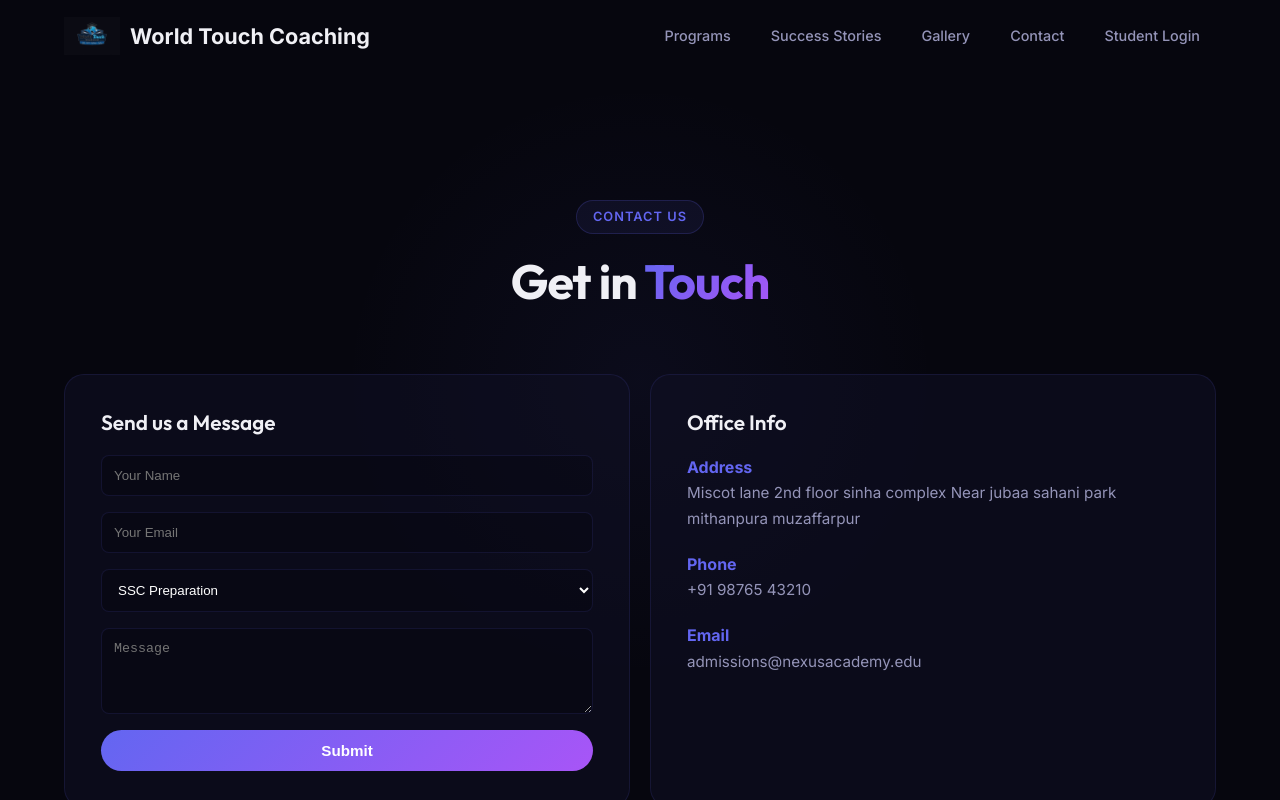
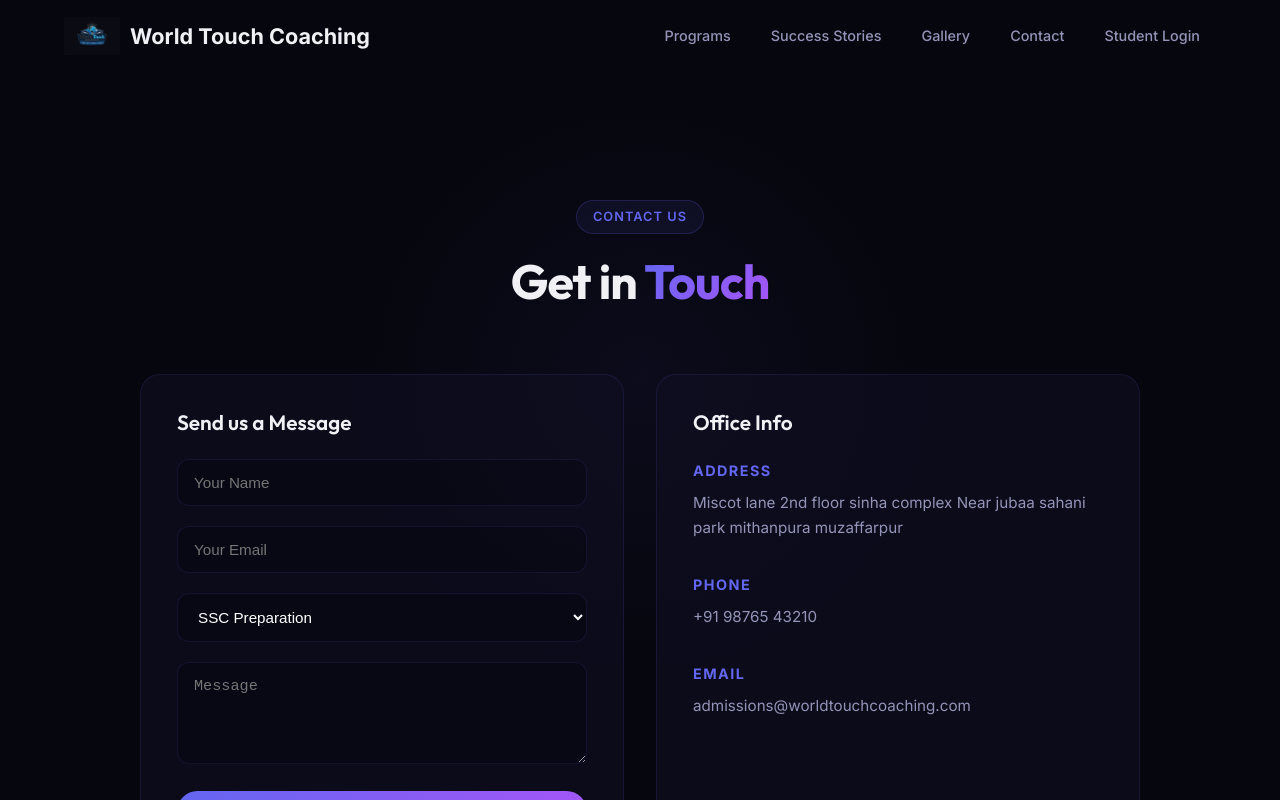
Before and after one commit to imam-haris/Academy, a Next.js app: page /contact in a window 1280 px wide. Shown: the top 800 px of the page. Built offline with nearby package versions, Linux system fonts and the light colour scheme.

Commit message:
update-in-css

```diff
--- a/app/contact/page.tsx
+++ b/app/contact/page.tsx
@@ -29,13 +29,18 @@ export default function Page() {
               <h2 className="section-title">Get in <span className="gradient-text">Touch</span></h2>
             </div>
 
-            <div className="features-grid" style={{ gridTemplateColumns: '1fr 1fr' }}>
+            <div className="contact-grid">
               <div className="feature-card animate-on-scroll">
                 <h3>Send us a Message</h3>
-                <form style={{ display: 'flex', flexDirection: 'column', gap: '16px', marginTop: '20px' }}>
-                  <input type="text" placeholder="Your Name" style={{ background: 'rgba(0,0,0,0.2)', border: '1px solid var(--border-color)', padding: '12px', borderRadius: 'var(--radius-sm)', color: 'white' }} />
-                  <input type="email" placeholder="Your Email" style={{ background: 'rgba(0,0,0,0.2)', border: '1px solid var(--border-color)', padding: '12px', borderRadius: 'var(--radius-sm)', color: 'white' }} />
-                  <select style={{ background: 'rgba(0,0,0,0.2)', border: '1px solid var(--border-color)', padding: '12px', borderRadius: 'var(--radius-sm)', color: 'white' }}>
+                <form className="contact-form">
+                  <div className="form-group">
+                    <input type="text" placeholder="Your Name" />
+                  </div>
+                  <div className="form-group">
+                    <input type="email" placeholder="Your Email" />
+                  </div>
+                  <div className="form-group">
+                    <select>
                       <option>SSC Preparation</option>
                       <option>Railway Preparation</option>
                       <option>BPSC Preparation</option>
@@ -46,24 +51,27 @@ export default function Page() {
                       <option>CTET/STET Preparation</option>
                       <option>UGC NET Preparation</option>
                     </select>
-                  <textarea placeholder="Message" rows={4} style={{ background: 'rgba(0,0,0,0.2)', border: '1px solid var(--border-color)', padding: '12px', borderRadius: 'var(--radius-sm)', color: 'white' }}></textarea>
-                  <button type="button" className="btn-primary" style={{ justifyContent: 'center' }}>Submit</button>
+                  </div>
+                  <div className="form-group">
+                    <textarea placeholder="Message" rows={4}></textarea>
+                  </div>
+                  <button type="button" className="btn-primary w-full">Submit</button>
                 </form>
               </div>
               <div className="feature-card animate-on-scroll">
                 <h3>Office Info</h3>
-                <div style={{ marginTop: '20px', display: 'flex', flexDirection: 'column', gap: '20px' }}>
-                  <div>
-                    <strong style={{ display: 'block', color: 'var(--accent-indigo)' }}>Address</strong>
-                    <p>Miscot lane 2nd floor sinha complex Near jubaa sahani park mithanpura muzaffarpur</p>
+                <div className="contact-info-list">
+                  <div className="info-item">
+                    <strong className="info-label">Address</strong>
+                    <p>Miscot lane 2nd floor sinha complex Near jubaa sahani park mithanpura muzaffarpur</p>
                   </div>
-                  <div>
-                    <strong style={{ display: 'block', color: 'var(--accent-indigo)' }}>Phone</strong>
+                  <div className="info-item">
+                    <strong className="info-label">Phone</strong>
                     <p>+91 98765 43210</p>
                   </div>
-                  <div>
-                    <strong style={{ display: 'block', color: 'var(--accent-indigo)' }}>Email</strong>
-                    <p>admissions@nexusacademy.edu</p>
+                  <div className="info-item">
+                    <strong className="info-label">Email</strong>
+                    <p>admissions@worldtouchcoaching.com</p>
                   </div>
                 </div>
               </div>
--- a/app/globals.css
+++ b/app/globals.css
@@ -650,10 +650,75 @@ h1, h2, h3, h4, h5 {
   opacity: 1;
 }
 
-/* ─── DIRECTOR SECTION ─── */
-.director-card-container {
-  max-width: 900px;
+/* ─── CONTACT SECTION ─── */
+.contact-grid {
+  display: grid;
+  grid-template-columns: 1fr 1fr;
+  gap: 32px;
+  max-width: 1000px;
   margin: 0 auto;
+}
+
+.contact-form {
+  display: flex;
+  flex-direction: column;
+  gap: 20px;
+  margin-top: 24px;
+}
+
+.form-group input,
+.form-group select,
+.form-group textarea {
+  width: 100%;
+  background: rgba(0, 0, 0, 0.2);
+  border: 1px solid var(--border-color);
+  padding: 14px 16px;
+  border-radius: var(--radius-md);
+  color: white;
+  font-size: 0.95rem;
+  transition: all 0.3s ease;
+}
+
+.form-group input:focus,
+.form-group select:focus,
+.form-group textarea:focus {
+  outline: none;
+  border-color: var(--accent-indigo);
+  background: rgba(99, 102, 241, 0.05);
+  box-shadow: 0 0 0 4px rgba(99, 102, 241, 0.1);
+}
+
+.contact-info-list {
+  display: flex;
+  flex-direction: column;
+  gap: 32px;
+  margin-top: 24px;
+}
+
+.info-item p {
+  line-height: 1.6;
+  color: var(--text-secondary);
+  font-size: 1.05rem;
+}
+
+.info-label {
+  display: block;
+  color: var(--accent-indigo);
+  font-size: 0.9rem;
+  text-transform: uppercase;
+  letter-spacing: 0.1em;
+  margin-bottom: 8px;
+}
+
+.w-full {
+  width: 100%;
+}
+
+@media (max-width: 992px) {
+  .contact-grid {
+    grid-template-columns: 1fr;
+    gap: 40px;
+  }
 }
 
 .director-card {
```
Lines whose indentation alone changed are shown as unchanged.
